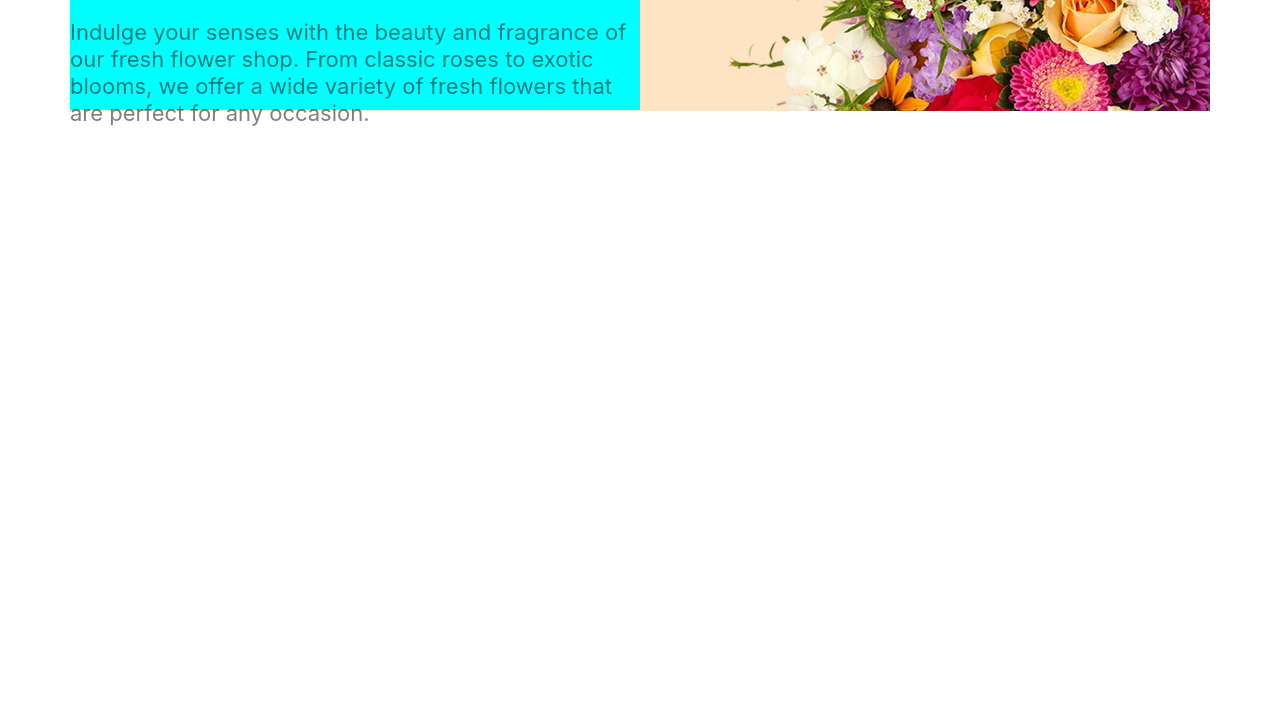
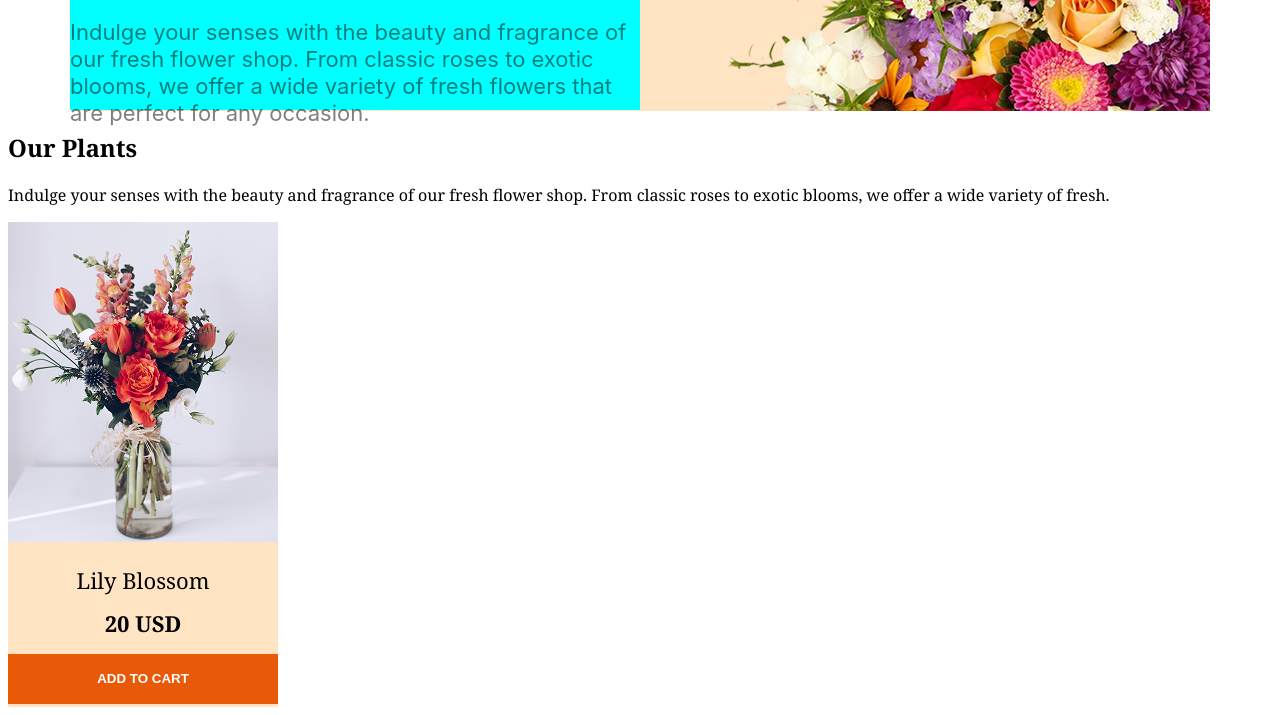
Before and after one commit to Shahariad/2ndAssignment-, a plain HTML site: page index.html in a window 1280 px wide. Shown: the part 432-1147 px from the top of the page. Before the commit the page ends 800 px from the top, so only its background shows below. Drawn offline with Linux system fonts and the light colour scheme.

Commit message:
added one cart

```diff
--- a/index.html
+++ b/index.html
@@ -41,9 +41,23 @@
             </div>
         </section>
 
+
+
+
     </header>
     <main>
-
+           <section>
+             <h2>Our Plants</h2>
+             <p>Indulge your senses with the beauty and fragrance of our fresh flower shop.
+                 From classic roses to exotic blooms, we offer a wide variety of fresh.</p>
+            <div class="cart">
+            <img src="images/assets/sample-flower-image.png" alt="">
+             <p>Lily Blossom</p>
+            <h5>20 USD</h5>
+            <button>ADD TO CART</button>
+            </div>
+        </section>
+        </section>
     </main>
     <footer>
 
--- a/styles/2nd.css
+++ b/styles/2nd.css
@@ -86,3 +86,40 @@ display: block;
   margin-bottom: 12px;
 
 }
+/* Cart */
+.cart{
+    background-color: bisque;
+    width: 270px;
+    height: 485px;
+    text-align: center;
+}
+.cart img{
+    height: 323px;
+}
+.cart button{
+    width: 100%;
+    height: 50px;
+    background-color: rgb(233, 90, 8);
+    border: none;
+    color: rgb(255, 255, 255);
+    font-weight: 700;
+
+
+}
+.cart p{
+    font-weight: 500px;
+    font-size: 22px;
+
+
+}
+.cart h5{
+    font-weight: 700;
+    font-size: 22px;
+}
+
+
+
+.cart p,h5{
+    margin: 17px 0;
+    line-height: 1.2;
+}
```
